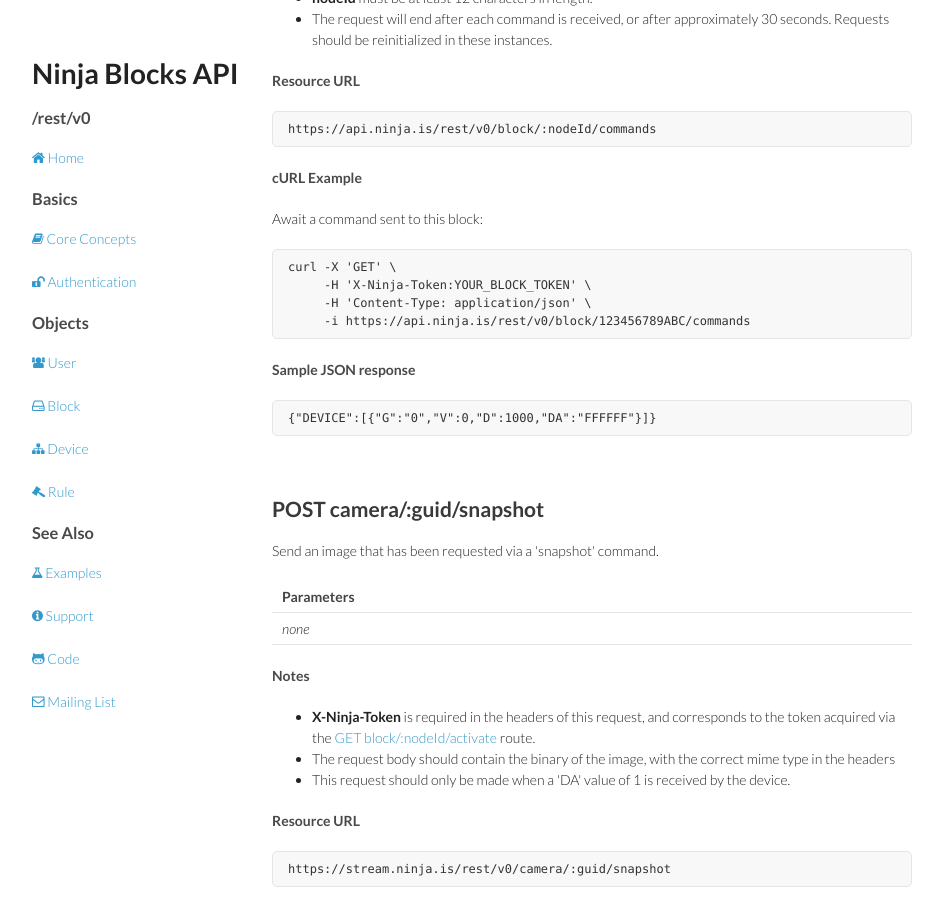
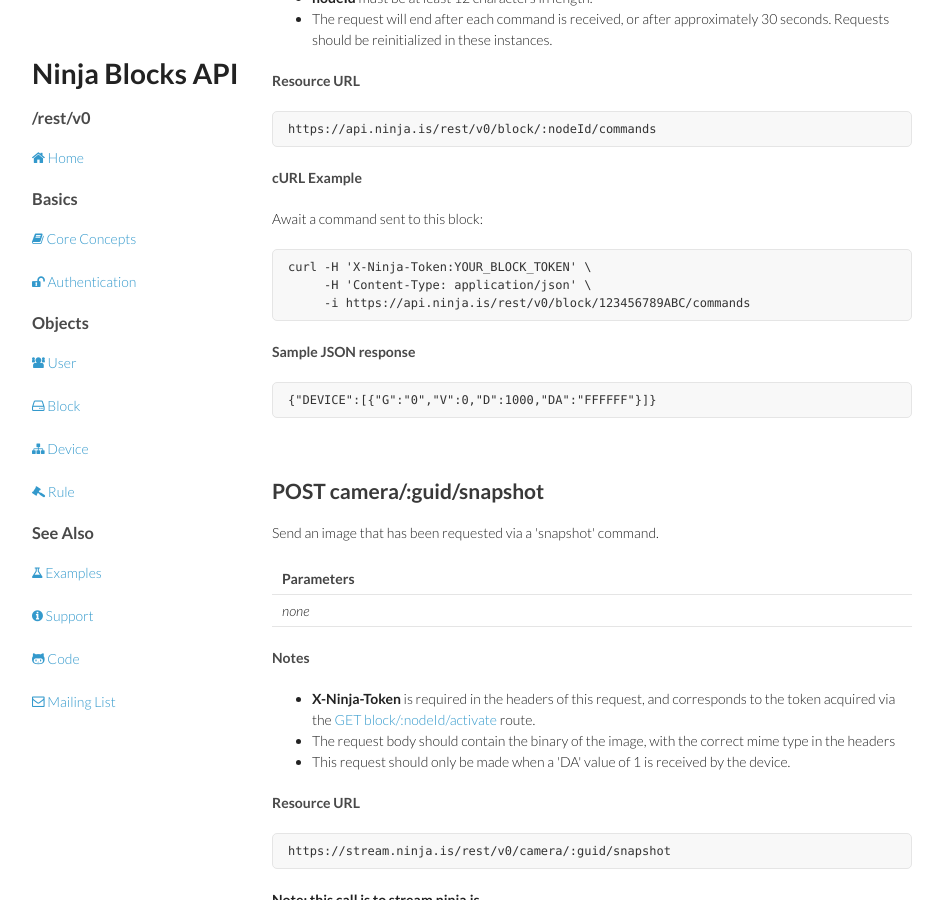
Before and after one commit to ninjablocks/ninjablocks.github.com, a Jekyll site: the page built from block.html, in a window 1280 px wide and 900 px high, scrolled down 8432 px. Shown: the whole window, without its empty margins (168-1111 px from the left). Built offline with Jekyll 4.4.1, drawn with Linux system fonts in a browser that asks for light colours; nearby versions of some CDN libraries.

Commit message:
Fix up all unnecessary block curl options

```diff
--- a/block.html
+++ b/block.html
@@ -465,8 +465,7 @@
 <pre><code>https://api.ninja.is/rest/v0/block/:nodeId/commands</code></pre>
   <h4>cURL Example</h4>
   <p>Await a command sent to this block:</p>
-<pre><code>curl -X 'GET' \
-     -H 'X-Ninja-Token:YOUR_BLOCK_TOKEN' \
+<pre><code>curl -H 'X-Ninja-Token:YOUR_BLOCK_TOKEN' \
      -H 'Content-Type: application/json' \
      -i https://api.ninja.is/rest/v0/block/123456789ABC/commands</code></pre>
   <h4>Sample JSON response</h4>
```
